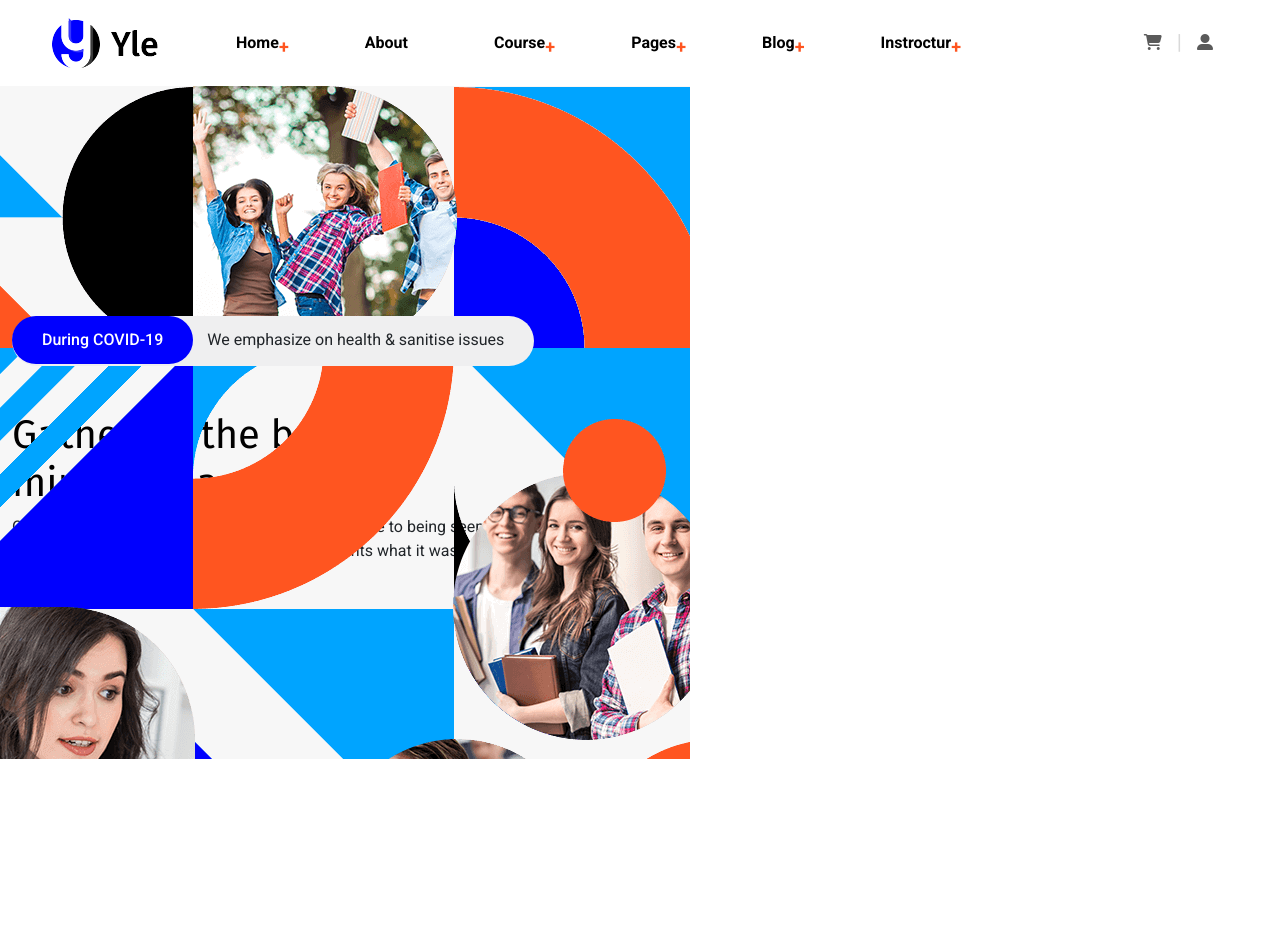
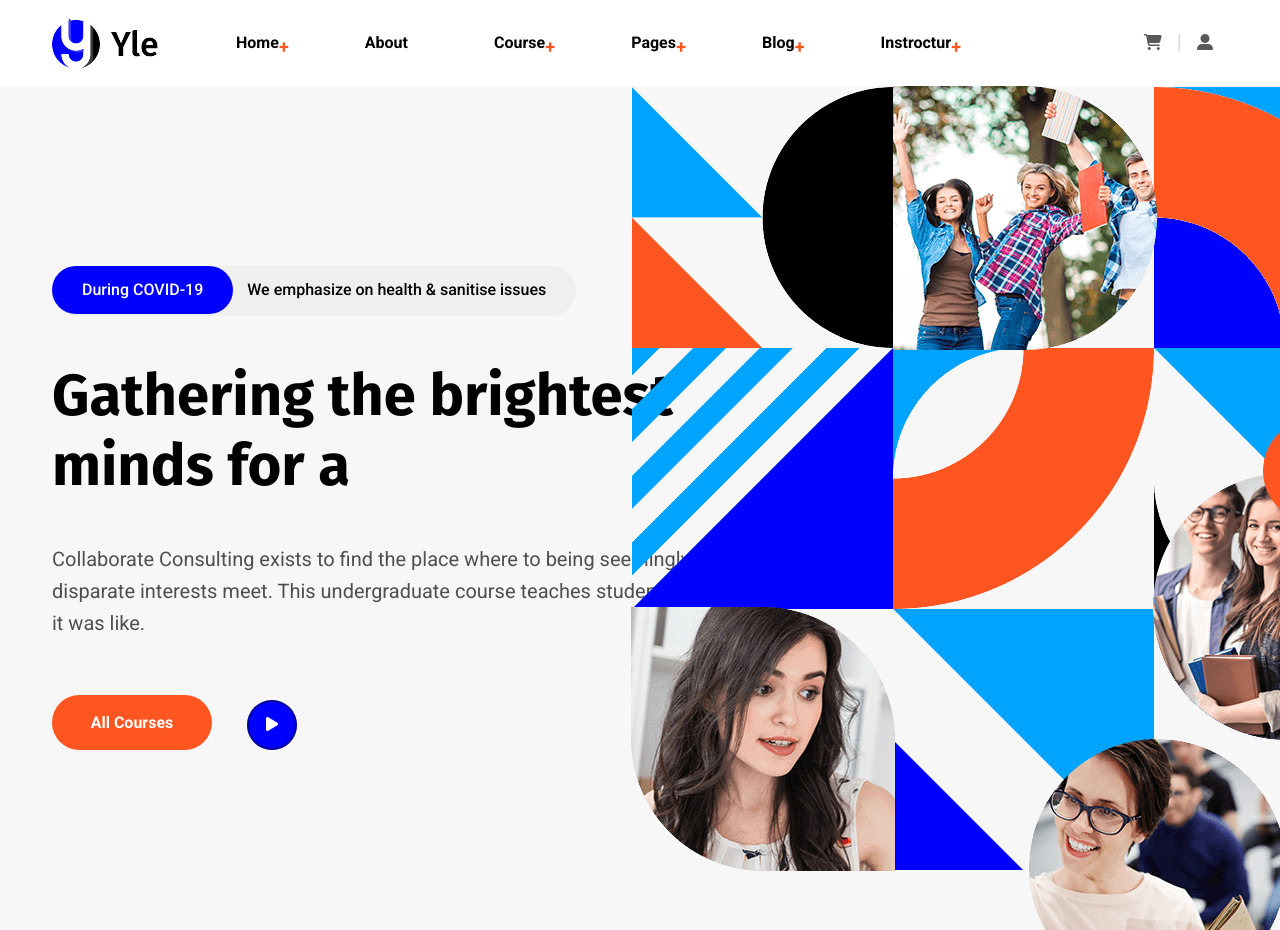
Before and after one commit to aytajnurullazada/FrontendFinalProject, a plain HTML site: page index.html in a window 1280 px wide. Before the commit the page ends 800 px from the top, so only its background shows below. Drawn offline with nearby package versions, Linux system fonts and the light colour scheme.

Commit message:
banner section updated

```diff
--- a/assets/scss/components/_banner.scss
+++ b/assets/scss/components/_banner.scss
@@ -1,31 +1,132 @@
 .container {
     max-width: 1200px;
+
+    .banner-btn-wrap {
+        transition: all .4s linear;
+
+        .banner-btn {
+            z-index: 1;
+            transition: all .4s linear;
+            float: left;
+            margin-right: 35px;
+
+            .all-courses {
+                position: relative;
+                text-align: center;
+                color: #fff;
+                width: 160px;
+                height: 55px;
+                display: block;
+                overflow: hidden;
+                font-weight: 700;
+                line-height: 55px;
+                border-radius: 40px;
+                background-color: $secondary-color;
+                font-size: 16px;
+                z-index: 1;
+                cursor: pointer;
+                color: #fff;
+                transition: all .4s linear !important;
+
+                &::after {
+                    top: 0;
+                    width: 0;
+                    left: -40%;
+                    height: 100%;
+                    content: "";
+                    position: absolute;
+                    transform: skew(50deg);
+                    transition-duration: 0.6s;
+                    transform-origin: top left;
+                    background-color: $primary-color;
+                    z-index: -1;
+                }
+
+                &:hover::after {
+
+                    transition: all .4s linear !important;
+                    height: 100%;
+                    width: 150%;
+                }
+            }
+        }
+
+
+    }
+
+    .play-btn {
+        &:hover {
+            background-color: #e3002a;
+        }
+
+        float: left;
+        width: 50px;
+        height: 50px;
+        margin-top: 5px;
+        line-height: 50px;
+        border-radius: 100%;
+        transition: 0.3s all ease-in-out;
+        background-color: #0000fe;
+
+        a {
+            color: #fff;
+            width: 100%;
+            display: block;
+            font-size: 16px;
+
+            .fas-fa {
+                font-family: 'Font Awesome 5 Free';
+                font-weight: 900;
+
+            }
+        }
+
+        .btn-border {
+            border: 2px solid rgba(0, 0, 0, 0.15);
+            position: absolute;
+            width: 100%;
+            height: 100%;
+            border-radius: 60px;
+            top: 0;
+            left: 0;
+            animation-play-state: running;
+
+            .border2 {
+                animation-delay: 1.3s;
+            }
+
+            .border3 {
+                animation-delay: 2.6s;
+            }
+        }
+    }
+
+
+
+    p {
+        color: #4f4f4f;
+        font-size: 20px;
+        line-height: 1.6;
+        padding-bottom: 40px;
+    }
 }
 
 .banner-content {
     background-color: #f7f7f7;
     z-index: 1;
-    max-width: 690px;
     overflow: hidden;
-    padding: 230px 0px 180px;
+    padding: 180px 0px 180px;
 
 
     .image-banner {
         position: absolute;
-        right: -30px;
+        right: -140px;
         top: 0px;
     }
 
     .banner-txt {
 
-        h1 {
-            color: #000;
-            font-size: 58px;
-            font-weight: 700;
-            line-height: 1.2;
-            padding-bottom: 35px;
-            font-family: $secondary-font;
-        }
+
 
         .banner-tag {
             padding-right: 30px;
@@ -36,9 +137,11 @@
             height: 50px;
 
             p {
+                color: #000000;
+                font-size: 16px;
+                font-weight: 500;
                 padding-bottom: 0;
                 display: inline-block;
-                font-size: 16px;
             }
 
             span {
@@ -53,4 +156,24 @@
             }
         }
     }
+
+    h1 {
+        color: #000;
+        font-size: 58px;
+        font-weight: 700 !important;
+        line-height: 1.2;
+        padding-bottom: 35px;
+        font-family: $secondary-font;
+    }
 }
+
+.dot {
+        z-index: 1;
+        width: 7px;
+        height: 7px;
+        top: 200px;
+        left: 150px;
+        background-color: #00a4ff;
+
+
+}
--- a/assets/scss/components/_navbar.scss
+++ b/assets/scss/components/_navbar.scss
@@ -1,9 +1,26 @@
-header{
+header {
     padding: 10px 0px;
 
     .nav-item {
         position: relative;
         margin-left: 70px;
+        transition: all 0.4s ease-in-out;
+        .nav-link {
+
+            &::after {
+                top: 42px;
+                left: 39px;
+                width: 0px;
+                content: "";
+                height: 5px;
+                position: absolute;
+                border-radius: 100%;
+                background-color: $primary-color;
+                transition: 0.3s all ease-in-out;
+
+            }
+        }
+
         &.has-children {
             position: relative;
 
@@ -36,26 +53,12 @@ header{
             background-color: $primary-color;
             transition: 0.3s all ease-in-out;
         }
- }
-    .nav-link {
 
-        &::after {
-            top: 38px;
-            left: 37px;
-            width: 0px;
-            content: "";
-            height: 5px;
-            position: absolute;
-            border-radius: 100%;
-            background-color: $primary-color;
-            transition: 0.3s all ease-in-out;
-
-        }
-
-        &:hover::after {
+        &:hover .nav-link::after {
             width: 5px;
         }
     }
+
 
 
 
@@ -116,34 +119,46 @@ a {
         transition: all 0.4s ease-in-out;
         border-bottom: 2px solid #e3002a;
 
-   li a{
+        li {
+            transition: all 0.4s ease-in-out;
+            a {
                 width: 100%;
                 display: block;
                 font-size: 14px;
                 padding: 10px 25px;
                 position: relative;
-    transition: 0.3s all ease-in-out;
+                transition: 0.9s all ease-in-out;
+            }
 
-    &:hover{
+            &:hover {
                 background-color: $primary-color;
                 color: white !important;
             }
         }
     }
+
     .clearfix::after {
         display: block;
         clear: both;
         content: "";
     }
+
     .nav-item:hover .dropdown-menu {
-    border-bottom: 2px solid #0000fe;
-        top: 48px;
+        transition: all 0.4s ease-in-out;
+        border-bottom: 2px solid $primary-color;
+        top: 40px;
         opacity: 1;
         visibility: visible;
     }
+
     @media all and (min-width: 992px) {
-	.navbar .nav-item .dropdown-menu{ display: none; }
-	.navbar .nav-item:hover .dropdown-menu{ display: block; }
-	.navbar .nav-item .dropdown-menu{ margin-top:0;}
+        .navbar .nav-item .dropdown-menu {
+            display: none;
+        }
+
+        .navbar .nav-item:hover .dropdown-menu {
+            display: block;
+        }
+
     }
 }
--- a/index.html
+++ b/index.html
@@ -186,11 +186,17 @@
   <main>
     <!-- Slider section -->
     <section id="banner" class="banner-section">
+      <span class="dot position-absolute dot1"></span>
+      <span class="dot position-absolute dot2"></span>
+      <span class="dot position-absolute dot3"></span>
+      <span class="dot position-absolute dot4"></span>
       <div class="banner-content position-relative">
-        <div class="container">
         <div class="image-banner">
           <img src="/assets/img/banner.png" alt="">
         </div>
+        <div class="container">
+          <div class="row">
+            <div class="col-lg-7 col-sm-12">
               <div class="banner-txt position-relative">
                 <div class="banner-tag">
                   <span>During COVID-19</span>
@@ -205,6 +211,24 @@
                 Collaborate Consulting exists to find the place where to being seemingly disparate interests meet. This
                 undergraduate course teaches students what it was like.
               </p>
+              <div class="banner-btn-wrap">
+                <div class="banner-btn">
+                    <a href="#" class="all-courses">
+                      All Courses
+                    </a>
+                </div>
+                <div class="play-btn text-center position-relative">
+                  <a class="video-box" href="https://www.youtube.com/watch?v=gUYjYEGbxEY">
+                    <i class="fas fa-play"></i>
+                    <span class="btn-border border1"></span>
+                    <span class="btn-border border2"></span>
+                    <span class="btn-border border3"></span>
+                  </a>
+                </div>
+
+              </div>
+            </div>
+          </div>
         </div>
 
 
```
Also changed, not shown: assets/css/style.min.css, 1 other file. Lines whose indentation alone changed are shown as unchanged.
